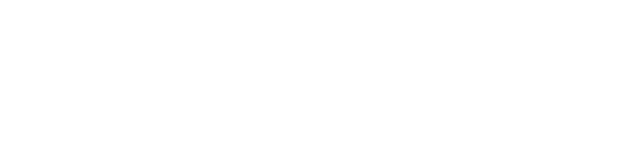
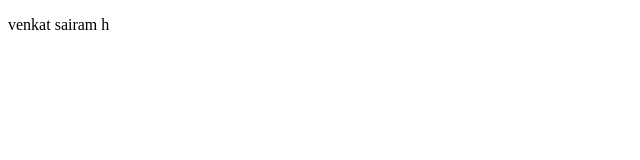
Before and after one commit to Venkat093/Gitassignments, a plain HTML site: page index.html in a window 1280 px wide. Shown: the whole page, without its empty margins (0-640 px from the left). Drawn offline with Linux system fonts and the light colour scheme.

```diff
--- a/index.html
+++ b/index.html
@@ -7,6 +7,6 @@
     <title>Document</title>
 </head>
 <body>
-    <div></div>
+    <div><p>venkat sairam h</p></div>
 </body>
 </html>
```
